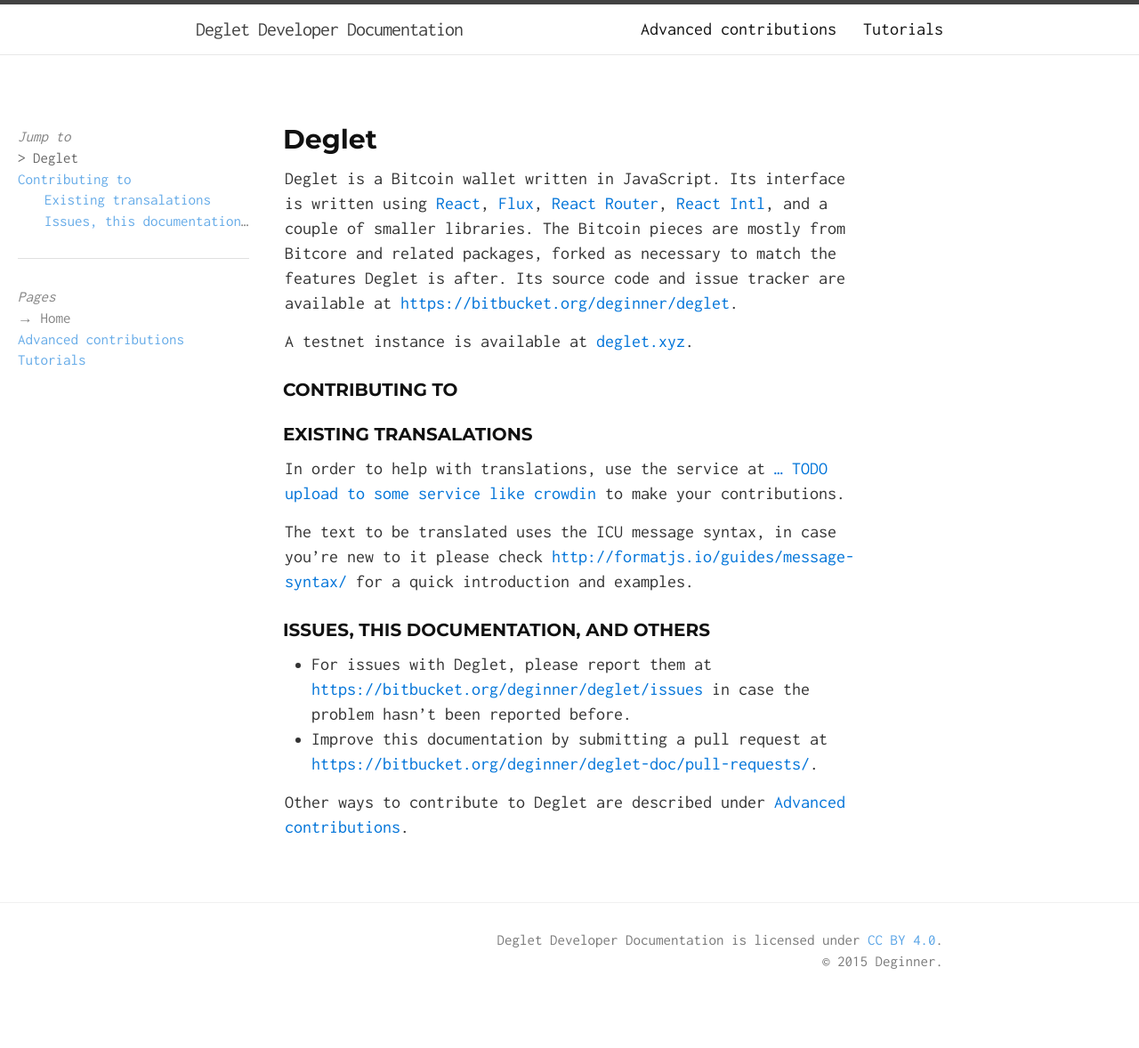
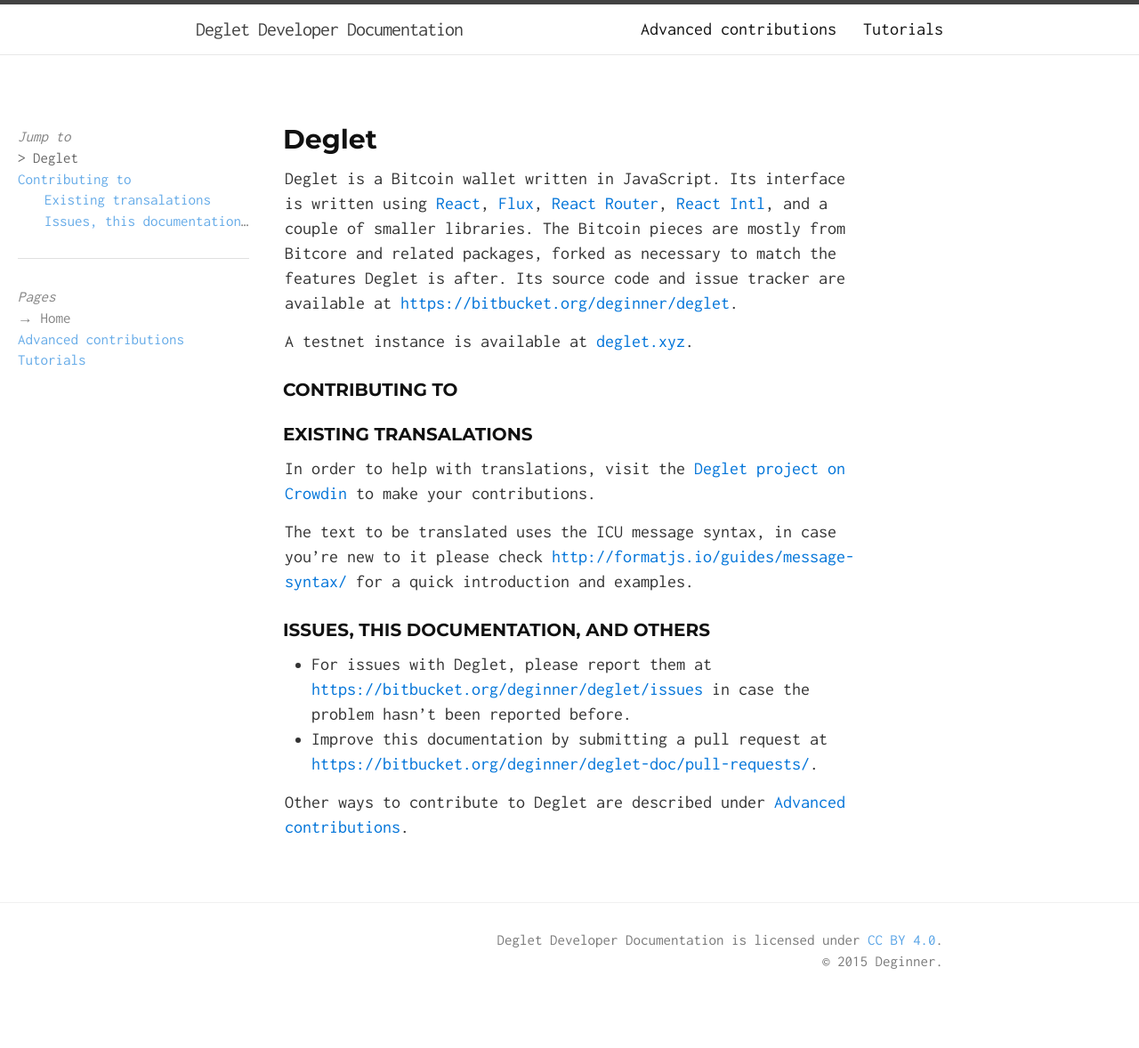
Before and after one commit to rdov/rdov.github.io, a Jekyll site: the page built from index.md, in a window 1280 px wide. Shown: the whole page at 89% size. Built offline with Jekyll 4.4.1, drawn with Linux system fonts in a browser that asks for light colours.

Commit message:
crowdin accepted deglet as a open source project

```diff
--- a/index.md
+++ b/index.md
@@ -25,8 +25,8 @@
 
 #### Existing transalations
 
-In order to help with translations, use the service at
-[... TODO upload to some service like crowdin](http://example.com>)
+In order to help with translations, visit the
+[Deglet project on Crowdin](https://crowdin.com/project/deglet)
 to make your contributions.
 
 The text to be translated uses the ICU message syntax, in case you're
```
